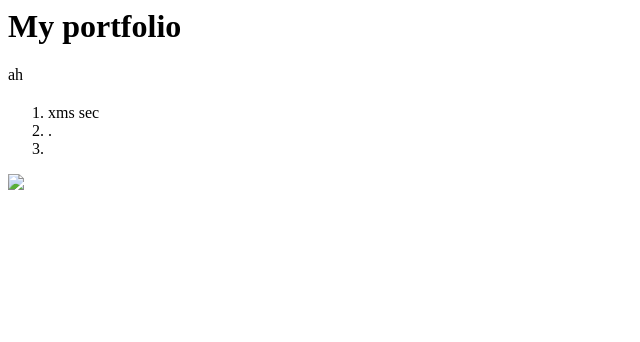
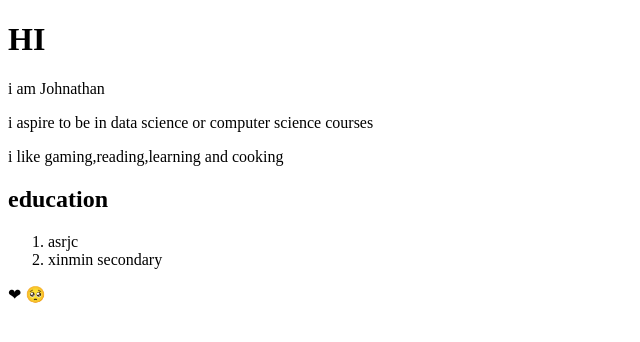
Before and after one commit to jNathan00/folio, a plain HTML site: page index.html in a window 1280 px wide. Shown: the whole page, without its empty margins (0-640 px from the left). Drawn offline with Linux system fonts and the light colour scheme.

Commit message:
Update index.html

```diff
--- a/index.html
+++ b/index.html
@@ -1,20 +1,22 @@
+<!DOCTYPE html>
 <html>
   <head>
     <meta charset="utf-8" />
     <title>folio</title>
   </head>
   <body>
-    <h1>My portfolio</h1>
-    <p>ah</p>
-    <h2></h2>
+    <h1>HI</h1>
+    <p>i am Johnathan</p>
+    <p>i aspire to be in data science or computer science courses</p>
+    <p>i like gaming,reading,learning and cooking
+    <h2>education</h2>
     <ol>
-      <li>xms sec</li>
-      <li>.</li>
-      <li></li>
+      <li>asrjc</li>
+      <li>xinmin secondary</li>
     </ol>
-    <img src=
   <form>
     <label for="text"></label>
-
+    <p> &#x2764;
+      &#x1F97A; </p>
   </body>
 </html>
```
